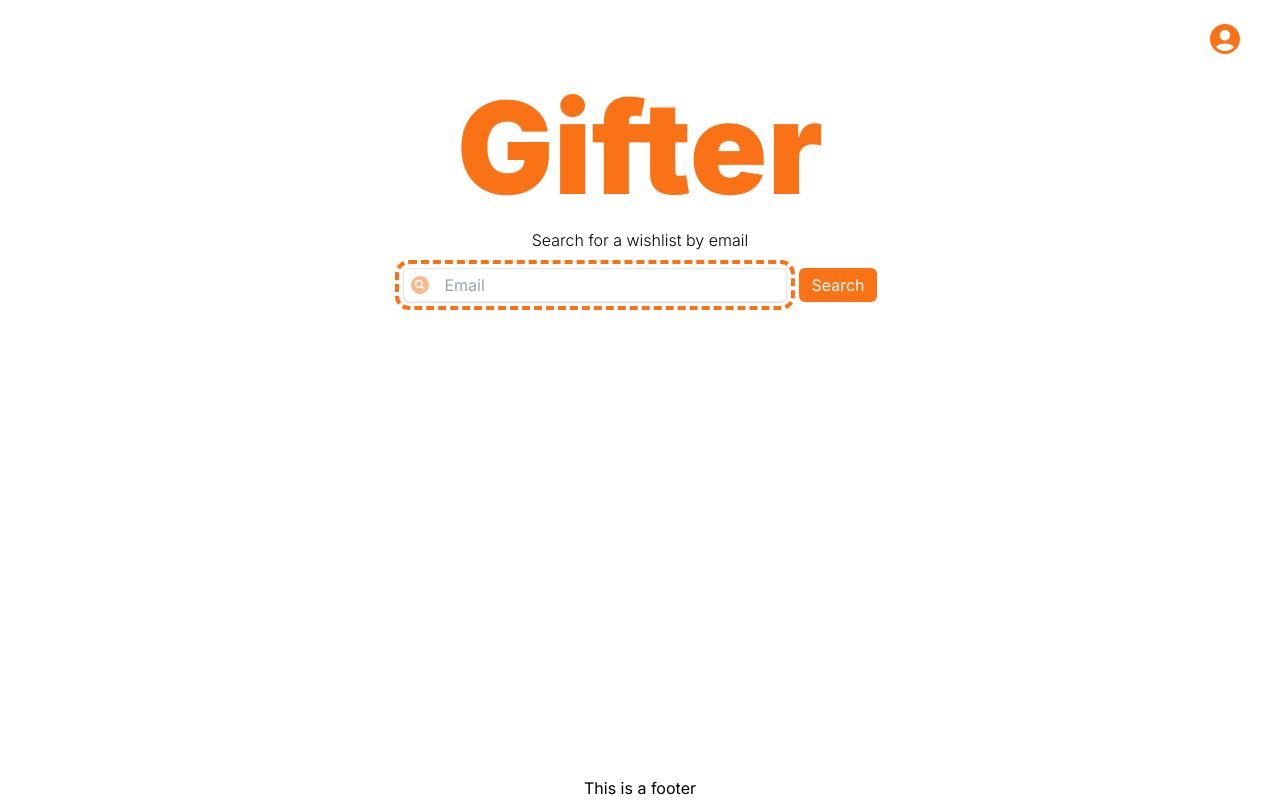
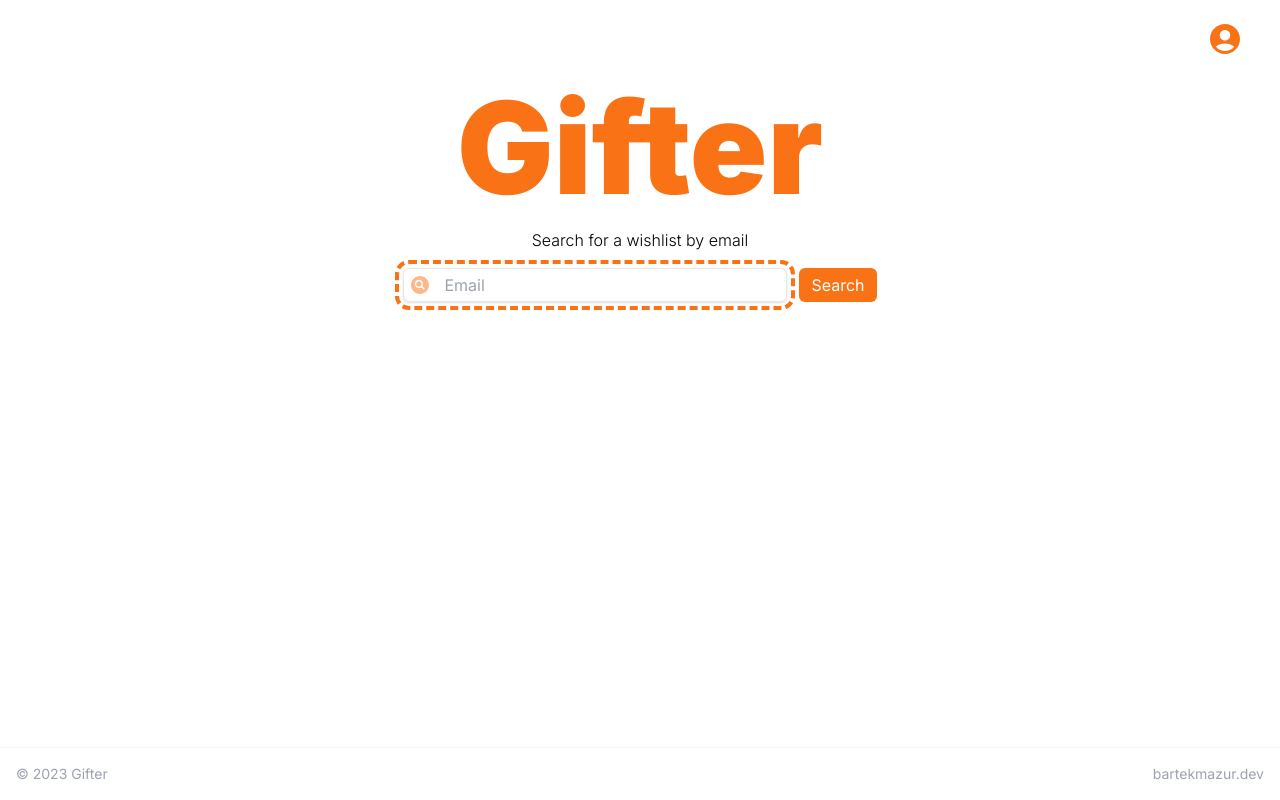
Before and after one commit to mazurcodes/Gifter-Next13, a Next.js app: page / in a window 1280 px wide. Built offline with nearby package versions, Linux system fonts and the light colour scheme; no server answers.

Commit message:
Footer component

```diff
--- a/app/components/Footer/index.tsx
+++ b/app/components/Footer/index.tsx
@@ -1,7 +1,12 @@
+import Link from 'next/link';
+
 const Footer = () => {
   return (
-    <footer className="flex justify-center items-center">
-      This is a footer
+    <footer className="flex justify-between text-sm border-t border-gray-100 p-4 text-gray-400 ">
+      <div>© {new Date().getFullYear()} Gifter</div>
+      <a target="_blank" href="https://bartekmazur.dev">
+        bartekmazur.dev
+      </a>
     </footer>
   );
 };
```
